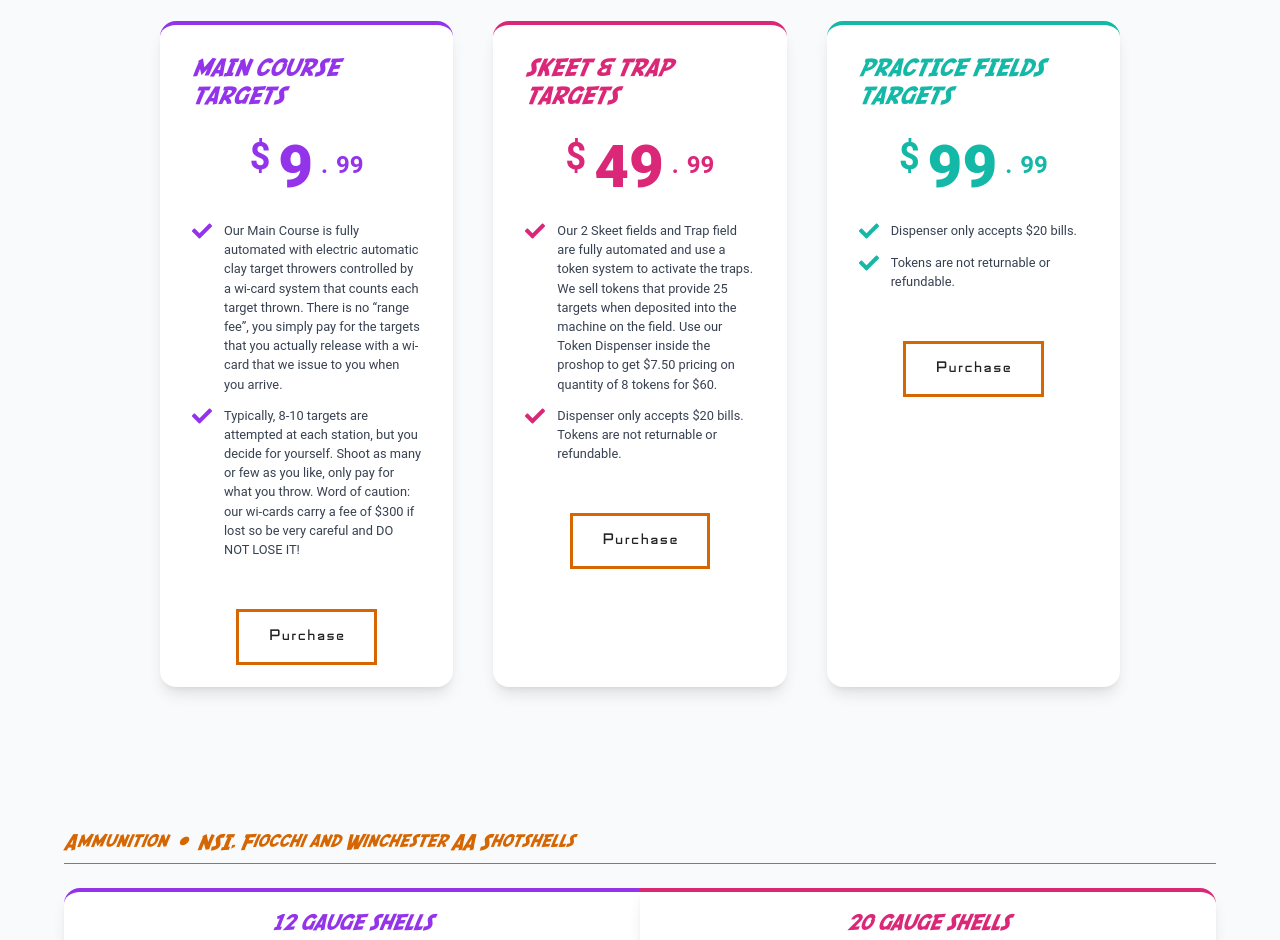
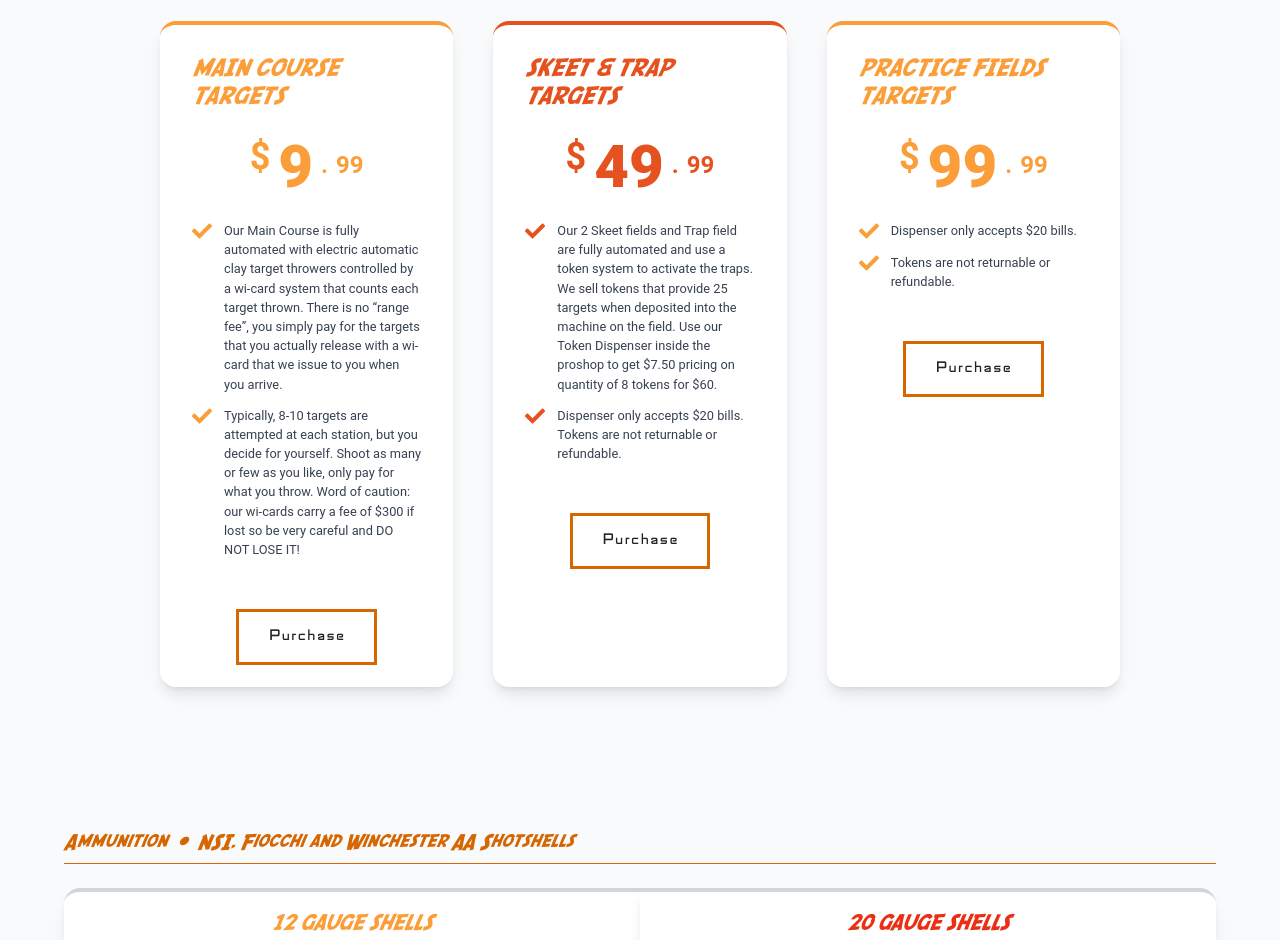
Before and after one commit to SagheerHussain/jrysporting, a React (Vite) app: page /pricing in a window 1280 px wide. Shown: the part 780-1720 px from the top of the page. Built offline with nearby package versions, Linux system fonts and the light colour scheme.

Commit message:
Add More Pages

```diff
--- a/src/components/AmmuPricing.jsx
+++ b/src/components/AmmuPricing.jsx
@@ -2,24 +2,24 @@ import React from "react";
 
 const colorClasses = {
   purple: {
-    border: "border-t-4 border-purple-600",
-    text: "text-purple-600",
+    border: "border-t-4 border-[#FB9E3A]",
+    text: "text-[#FB9E3A]",
   },
   pink: {
-    border: "border-t-4 border-pink-600",
-    text: "text-pink-600",
+    border: "border-t-4 border-[#EA2F14]",
+    text: "text-[#EA2F14]",
   },
   orange: {
-    border: "border-t-4 border-orange-600",
-    text: "text-orange-600",
+    border: "border-t-4 border-[#EA2F14]",
+    text: "text-[#EA2F14]",
   },
   teal: {
-    border: "border-t-4 border-teal-500",
-    text: "text-teal-500",
+    border: "border-t-4 border-[#EA2F14]",
+    text: "text-[#EA2F14]",
   },
   green: {
-    border: "border-t-4 border-green-600",
-    text: "text-green-600",
+    border: "border-t-4 border-[#FB9E3A]",
+    text: "text-[#FB9E3A]",
   },
 };
 
@@ -75,7 +75,7 @@ const AmmuPricing = () => {
   const equipmentRentalsCards = [
     {
       title: "SHOTGUN RENTAL",
-      price: ".20",
+      price: "20",
       subtitle: "Per Shot",
       note: "$20 minimum",
       extra: "(rental rate doubles in rain)",
--- a/src/components/Pricing.jsx
+++ b/src/components/Pricing.jsx
@@ -34,19 +34,19 @@ const plans = [
 // Map priceColor keys to actual Tailwind classes
 const colorClassMap = {
   "purple-600": {
-    border: "border-t-4 border-purple-600",
-    text: "text-purple-600",
-    check: "text-purple-600",
+    border: "border-t-4 border-[#FB9E3A]",
+    text: "text-[#FB9E3A]",
+    check: "text-[#FB9E3A]",
   },
   "pink-600": {
-    border: "border-t-4 border-pink-600",
-    text: "text-pink-600",
-    check: "text-pink-600",
+    border: "border-t-4 border-[#E6521F]",
+    text: "text-[#E6521F]",
+    check: "text-[#E6521F]",
   },
   "teal-500": {
-    border: "border-t-4 border-teal-500",
-    text: "text-teal-500",
-    check: "text-teal-500",
+    border: "border-t-4 border-[#FB9E3A]",
+    text: "text-[#FB9E3A]",
+    check: "text-[#FB9E3A]",
   },
 };
 
```
